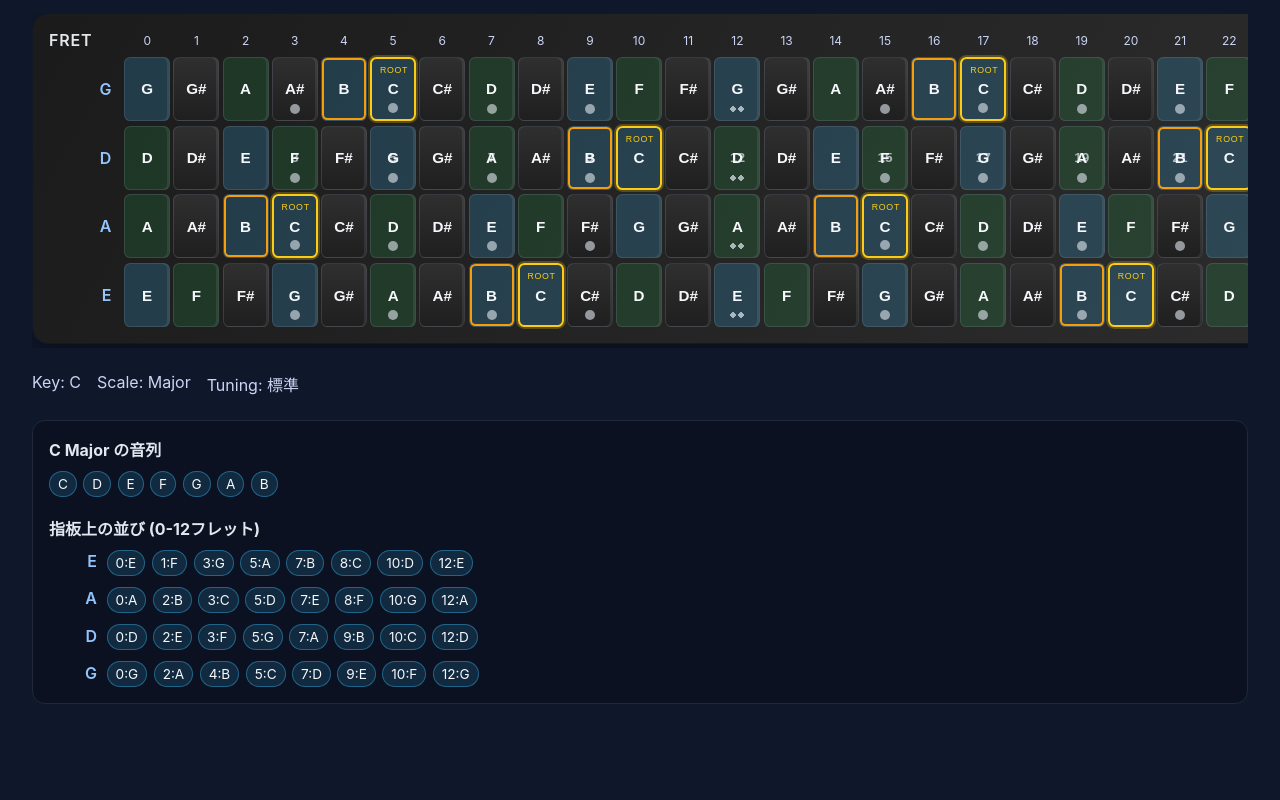
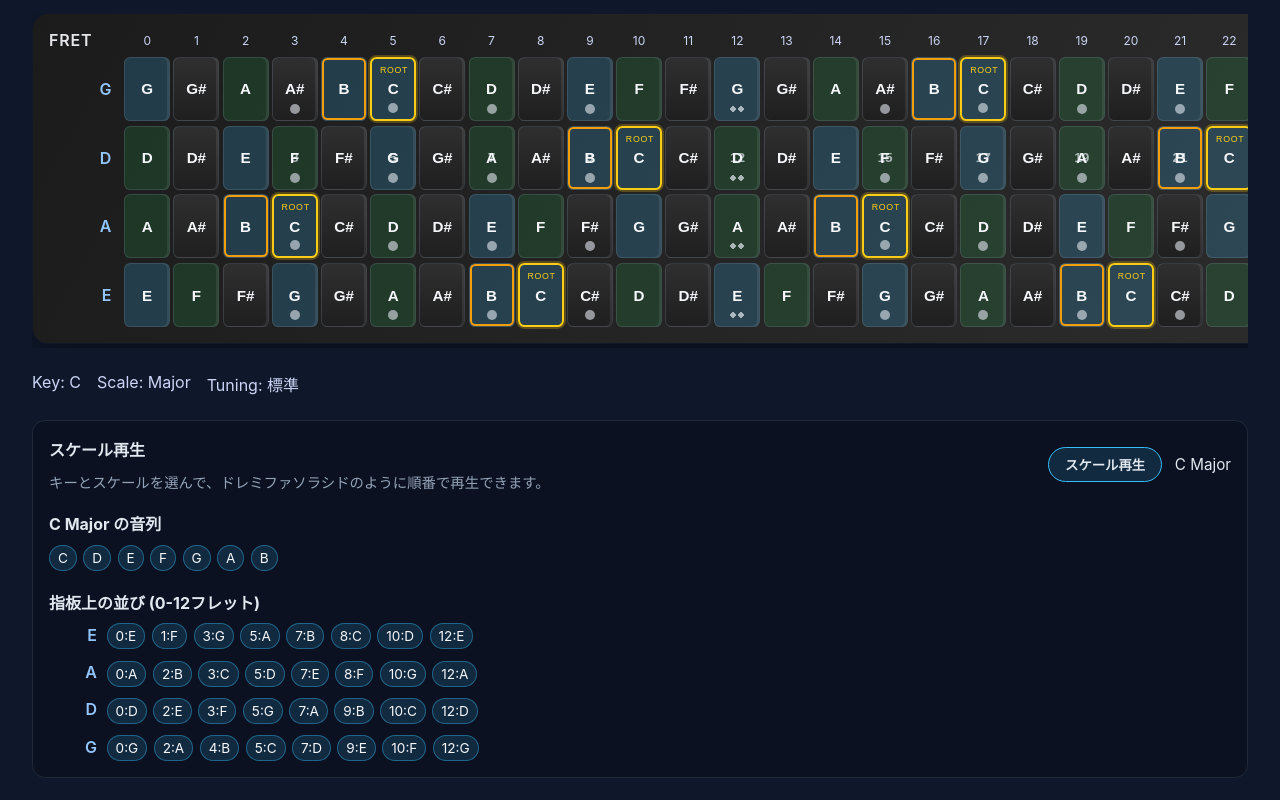
Before and after one commit to tone-kikuchi/bass-fretboard-trainer, a React (Vite) app: page / in a window 1280 px wide. Shown: the part 515-1315 px from the top of the page. Before the commit the page ends 1251 px from the top, so only its background shows below. Built offline with nearby package versions, Linux system fonts and the light colour scheme.

Commit message:
Add scale playback audio control

```diff
--- a/src/App.tsx
+++ b/src/App.tsx
@@ -3,6 +3,7 @@ import { useMemo, useState, useEffect } from 'react';
 import FretboardGrid from './components/FretboardGrid';
 import LayerToggles from './components/LayerToggles';
 import SelectorKeyScaleChord from './components/SelectorKeyScaleChord';
+import ScalePlayback from './components/ScalePlayback';
 import Transport from './components/Transport';
 import StatsView from './components/StatsView';
 import PracticeDashboard from './features/practice/PracticeDashboard';
@@ -176,6 +177,15 @@ export default function App() {
                   <span>Tuning: {tuningLabel}</span>
                 </div>
                 <div className="scale-info">
+                  <div className="scale-playback">
+                    <div>
+                      <h3>スケール再生</h3>
+                      <p className="scale-playback__hint">
+                        キーとスケールを選んで、ドレミファソラシドのように順番で再生できます。
+                      </p>
+                    </div>
+                    <ScalePlayback keyRoot={keyRoot} scale={scale} />
+                  </div>
                   <div>
                     <h3>
                       {noteNumberToName(keyRoot)} {scale.name} の音列
--- /dev/null
+++ b/src/components/ScalePlayback.tsx
@@ -0,0 +1,89 @@
+import { useCallback, useEffect, useRef, useState } from 'react';
+import type { ScaleDefinition } from '../lib/music/scales';
+import { noteNumberToName } from '../lib/music/notes';
+
+type ScalePlaybackProps = {
+  keyRoot: number;
+  scale: ScaleDefinition;
+};
+
+const NOTE_DURATION = 0.45;
+const ROOT_MIDI_BASE = 48;
+const MAX_GAIN = 0.22;
+
+const midiToFrequency = (midi: number) => 440 * 2 ** ((midi - 69) / 12);
+
+export default function ScalePlayback({ keyRoot, scale }: ScalePlaybackProps) {
+  const [isPlaying, setIsPlaying] = useState(false);
+  const audioContextRef = useRef<AudioContext | null>(null);
+  const timeoutRef = useRef<number | null>(null);
+
+  const stopPlayback = useCallback(() => {
+    if (timeoutRef.current !== null) {
+      window.clearTimeout(timeoutRef.current);
+      timeoutRef.current = null;
+    }
+    if (audioContextRef.current) {
+      void audioContextRef.current.close();
+      audioContextRef.current = null;
+    }
+    setIsPlaying(false);
+  }, []);
+
+  const playScale = useCallback(async () => {
+    if (isPlaying) {
+      stopPlayback();
+      return;
+    }
+
+    const audioContext = new AudioContext();
+    audioContextRef.current = audioContext;
+    await audioContext.resume();
+
+    const rootMidi = ROOT_MIDI_BASE + keyRoot;
+    const intervals = [...scale.intervals, 12];
+    const startTime = audioContext.currentTime + 0.05;
+
+    intervals.forEach((interval, index) => {
+      const noteTime = startTime + index * NOTE_DURATION;
+      const releaseTime = noteTime + NOTE_DURATION * 0.8;
+      const oscillator = audioContext.createOscillator();
+      const gainNode = audioContext.createGain();
+
+      oscillator.type = 'sine';
+      oscillator.frequency.setValueAtTime(midiToFrequency(rootMidi + interval), noteTime);
+
+      gainNode.gain.setValueAtTime(0.0001, noteTime);
+      gainNode.gain.exponentialRampToValueAtTime(MAX_GAIN, noteTime + 0.05);
+      gainNode.gain.exponentialRampToValueAtTime(0.0001, releaseTime);
+
+      oscillator.connect(gainNode);
+      gainNode.connect(audioContext.destination);
+
+      oscillator.start(noteTime);
+      oscillator.stop(releaseTime + 0.05);
+    });
+
+    setIsPlaying(true);
+    timeoutRef.current = window.setTimeout(() => {
+      if (audioContextRef.current) {
+        void audioContextRef.current.close();
+        audioContextRef.current = null;
+      }
+      setIsPlaying(false);
+    }, (intervals.length * NOTE_DURATION + 0.2) * 1000);
+  }, [isPlaying, keyRoot, scale.intervals, stopPlayback]);
+
+  useEffect(() => () => stopPlayback(), [stopPlayback]);
+
+  return (
+    <div className="scale-playback__controls">
+      <button type="button" className="scale-playback__button" onClick={playScale}>
+        {isPlaying ? '停止' : 'スケール再生'}
+      </button>
+      <span className="scale-playback__label">
+        {noteNumberToName(keyRoot)} {scale.name}
+      </span>
+    </div>
+  );
+}
--- a/src/styles/global.css
+++ b/src/styles/global.css
@@ -281,6 +281,45 @@ main {
   border: 1px solid #1f2937;
 }
 
+.scale-playback {
+  display: flex;
+  align-items: center;
+  justify-content: space-between;
+  gap: 1rem;
+  flex-wrap: wrap;
+}
+
+.scale-playback__hint {
+  margin: 0;
+  color: #94a3b8;
+  font-size: 0.9rem;
+}
+
+.scale-playback__controls {
+  display: inline-flex;
+  align-items: center;
+  gap: 0.8rem;
+}
+
+.scale-playback__button {
+  padding: 0.45rem 1rem;
+  border-radius: 999px;
+  border: 1px solid #38bdf8;
+  background: rgba(56, 189, 248, 0.15);
+  color: #e2e8f0;
+  font-weight: 600;
+  cursor: pointer;
+}
+
+.scale-playback__button:hover {
+  background: rgba(56, 189, 248, 0.25);
+}
+
+.scale-playback__label {
+  font-size: 0.95rem;
+  color: #e2e8f0;
+}
+
 .scale-info h3 {
   margin: 0 0 0.6rem;
   font-size: 1rem;
```
